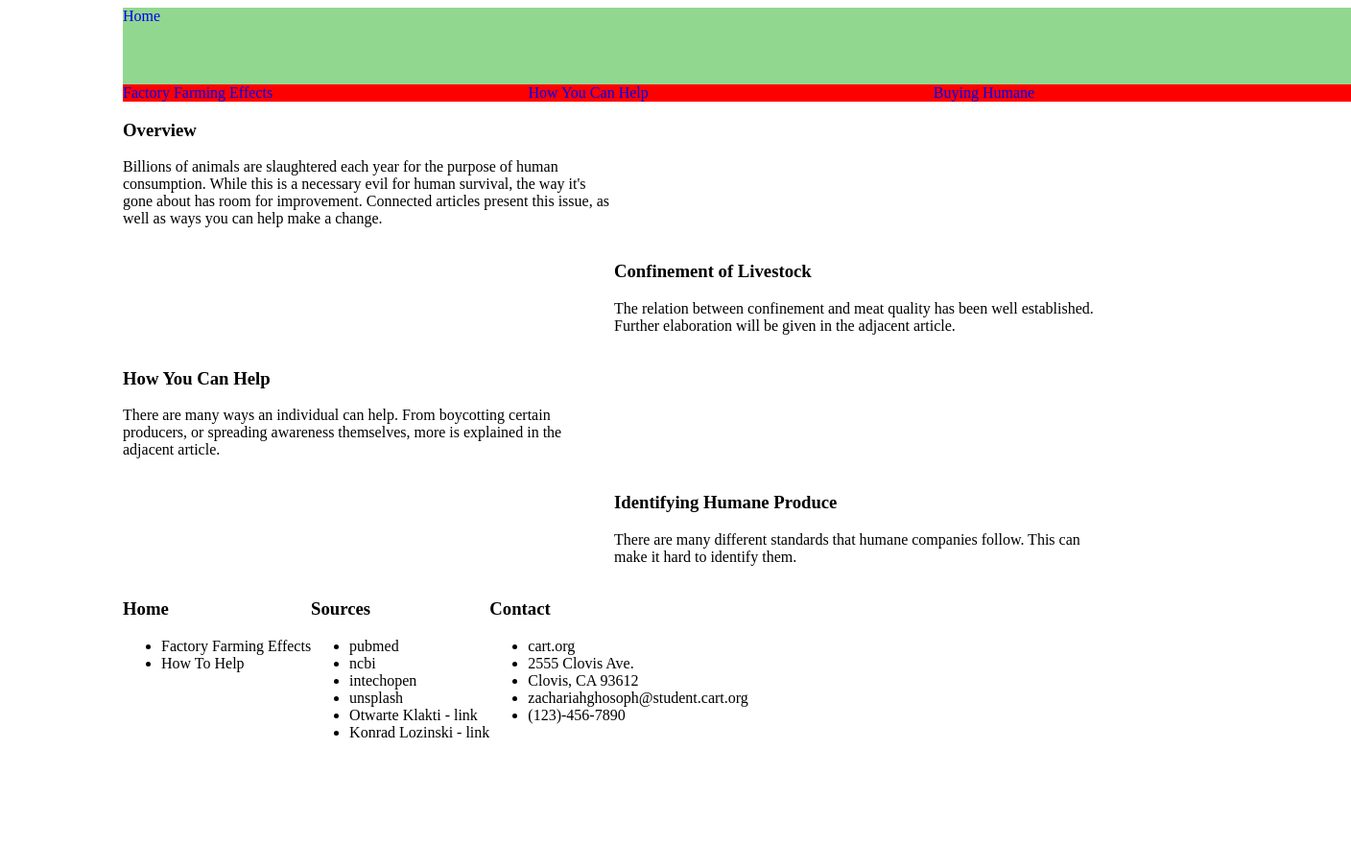
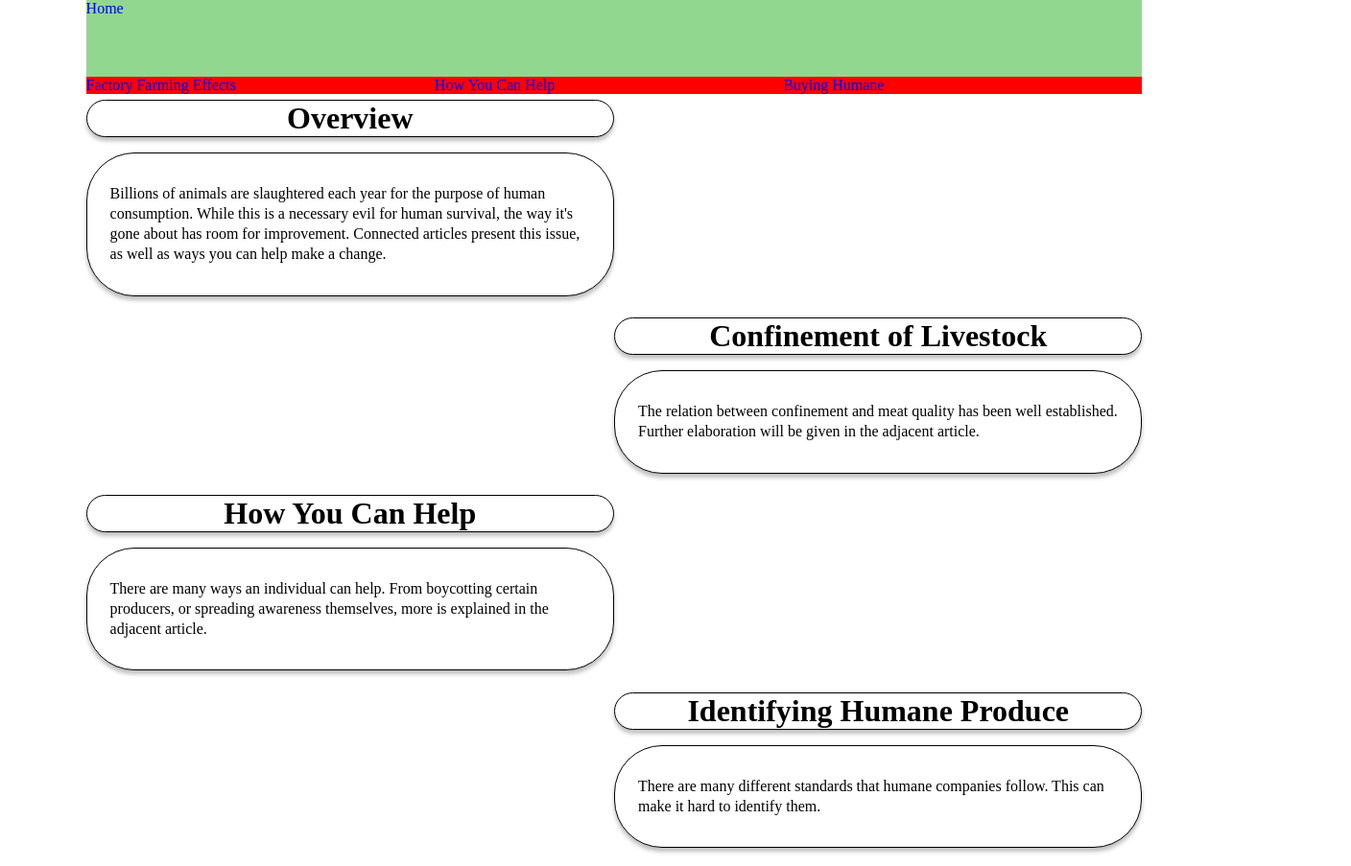
Before and after one commit to zachghosoph/Project-2, a plain HTML site: page index.html in a window 1280 px wide. Shown: the top 903 px of the page at 96% size, 1408 px wide, since content can reach past the window. Before the commit the page ends 800 px from the top, so only its background shows below. Drawn offline with Linux system fonts and the light colour scheme.

Commit message:
Paul Ziolkowski - import images, update overviews

```diff
--- a/style.css
+++ b/style.css
@@ -1,9 +1,13 @@
 * {
     text-decoration: none;
 }
-body {
+
+/* body {
 margin-left: 10%;
 margin-right: 10%;
+} */
+body {
+    margin: 0 7%;
 }
 
 .oneThirdWidth {
@@ -14,7 +18,7 @@ margin-right: 10%;
 .TenViewHeight {
     height: 10vh;
 
-    width: 100vw;
+    width: 100%;
 }
 
 .linkcontainer {
@@ -27,21 +31,19 @@ margin-right: 10%;
 
 
 .FullWidth {
-    width: 100vw;
+    width: 100%;
     height: 10vh;
 }
 
-.backgroundGray {
-
-}
+.backgroundGray {}
 
 .flexDaddy {
     display: flex;
 }
 
-.fullnavigation{
+.fullnavigation {
     background-color: #91D790;
-    width: 100vw;
+    width: 100%;
 
 }
 
@@ -56,6 +58,25 @@ margin-right: 10%;
     width: 50%;
 }
 
+.overview > * {
+    color: black;
+    background: white;
+    border-radius: 50px;
+    border: 1px solid black;
+    box-shadow: 0px 4px 4px rgba(0, 0, 0, 0.25);
+}
+
+.overview h3 {
+    margin: 0.4rem 0;
+    font-size: 2rem;
+    text-align: center;
+}
+
+.overview p {
+    padding: 2rem 1.5rem;
+    line-height: 1.3;
+}
+
 .image {
     width: 50%;
 }
```
Also changed, not shown: index.html (+24 -10 lines), img/1200px-__Konrad_Łoziński_(48102526381).jpg (added), img/Caged_cows_at_Blackacres_Farm_-_geograph.org.uk_-_3252484 (1).jpg (added), img/sam-carter-GHOiyov2TSQ-unsplash.jpg (added), 1 other file.
